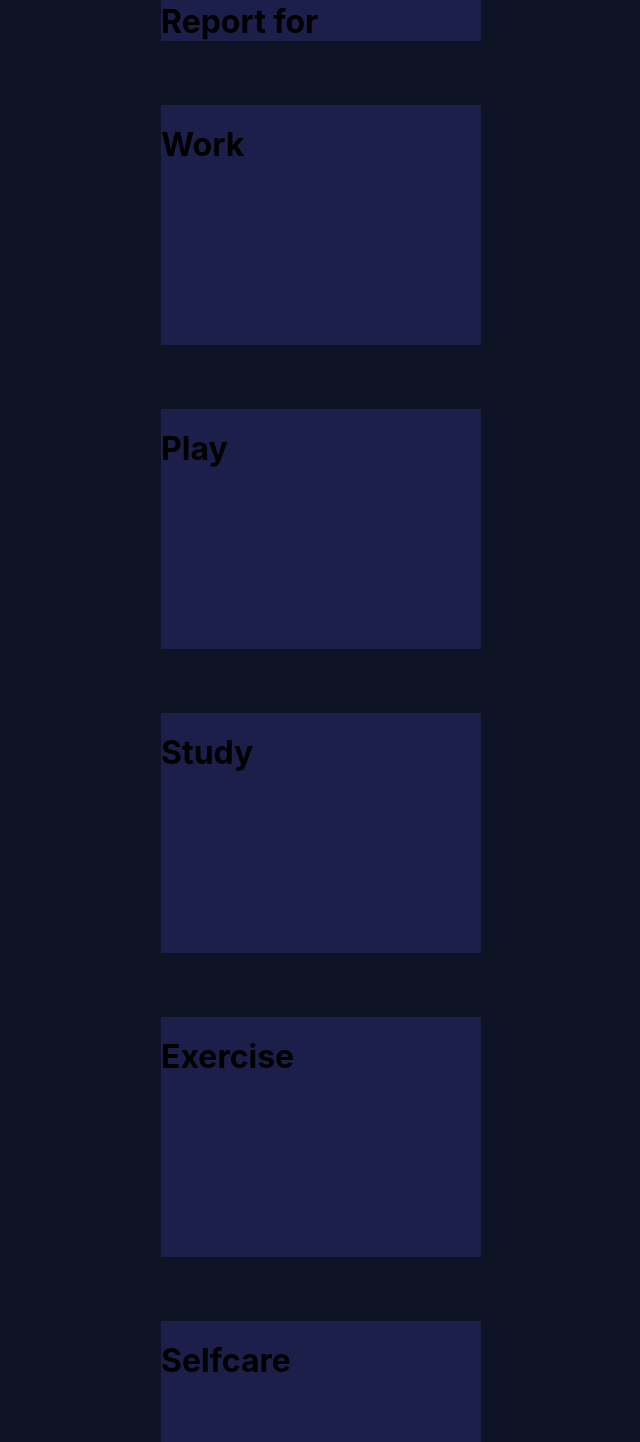
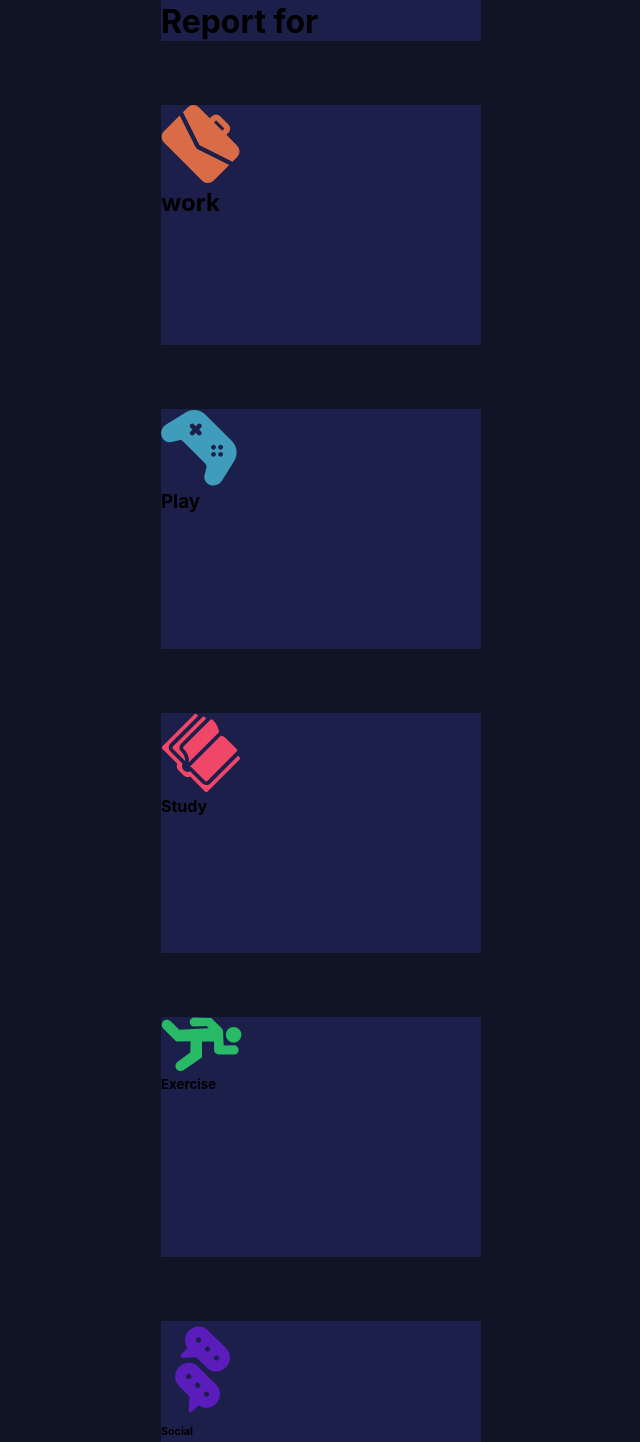
Before and after one commit to timbosTours/Fronend-Mentor-time-tracking-dashboard, a React (Create React App) app in the folder my-app/: page / in a window 1280 px wide. Shown: the part 268-1710 px from the top of the page, without its empty margins (319-959 px from the left). Built offline with nearby package versions, Linux system fonts and the light colour scheme.

Commit message:
added icon images

```diff
--- a/my-app/src/App.js
+++ b/my-app/src/App.js
@@ -1,6 +1,12 @@
 import './App.css';
-import './data.json';
-import avatar from './images/image-jeremy.png'
+import data from './data.json';
+import avatar from './images/image-jeremy.png';
+import work from './images/icon-work.svg';
+import play from './images/icon-play.svg';
+import study from './images/icon-study.svg';
+import exercise from './images/icon-exercise.svg';
+import social from './images/icon-social.svg';
+import selfcare from './images/icon-self-care.svg';
 
 
 function App() {
@@ -28,47 +34,48 @@ const User = () => {
 const Work = () => {
   return (
   <div className="work content-box">
-    <img src="./" alt="" />
-    <h1>Work</h1>
+    <img src={ work } alt="work icon" />
+    <h2>work</h2>
     <p></p>
   </div>
 )}
 const Play = () => {
   return (
   <div className="play content-box">
-    <img src="./" alt="" />
-    <h1>Play</h1>
+    <img src={ play } alt="play icon" />
+    <h3>Play</h3>
     <p></p>
   </div>
 )}
 const Study = () => {
   return (
   <div className="study content-box">
-    <img src="./" alt="" />
-    <h1>Study</h1>
+    <img src={ study } alt="study icon" />
+    <h4>Study</h4>
     <p></p>
   </div>
 )}
 const Exercise = () => {
   return (
   <div className="excersice content-box">
-    <img src="./" alt="" />
-    <h1>Exercise</h1>
+    <img src={ exercise } alt="exercise icon" />
+    <h5>Exercise</h5>
     <p></p>
   </div>
 )}
 const Social = () => {
+  return(
   <div className="social content-box">
-    <img src="./" alt="" />
-    <h1>Social</h1>
+    <img src={ social } alt="social icon" />
+    <h6>Social</h6>
     <p></p>
   </div>
-}
+)}
 const Selfcare = () => {
   return (
   <div className="selfcare content-box">
-    <img src="./" alt="" />
-    <h1>Selfcare</h1>
+    <img src={ selfcare } alt="selfcar icon" />
+    <h7>Selfcare</h7>
     <p></p>
   </div>
 )}
```
